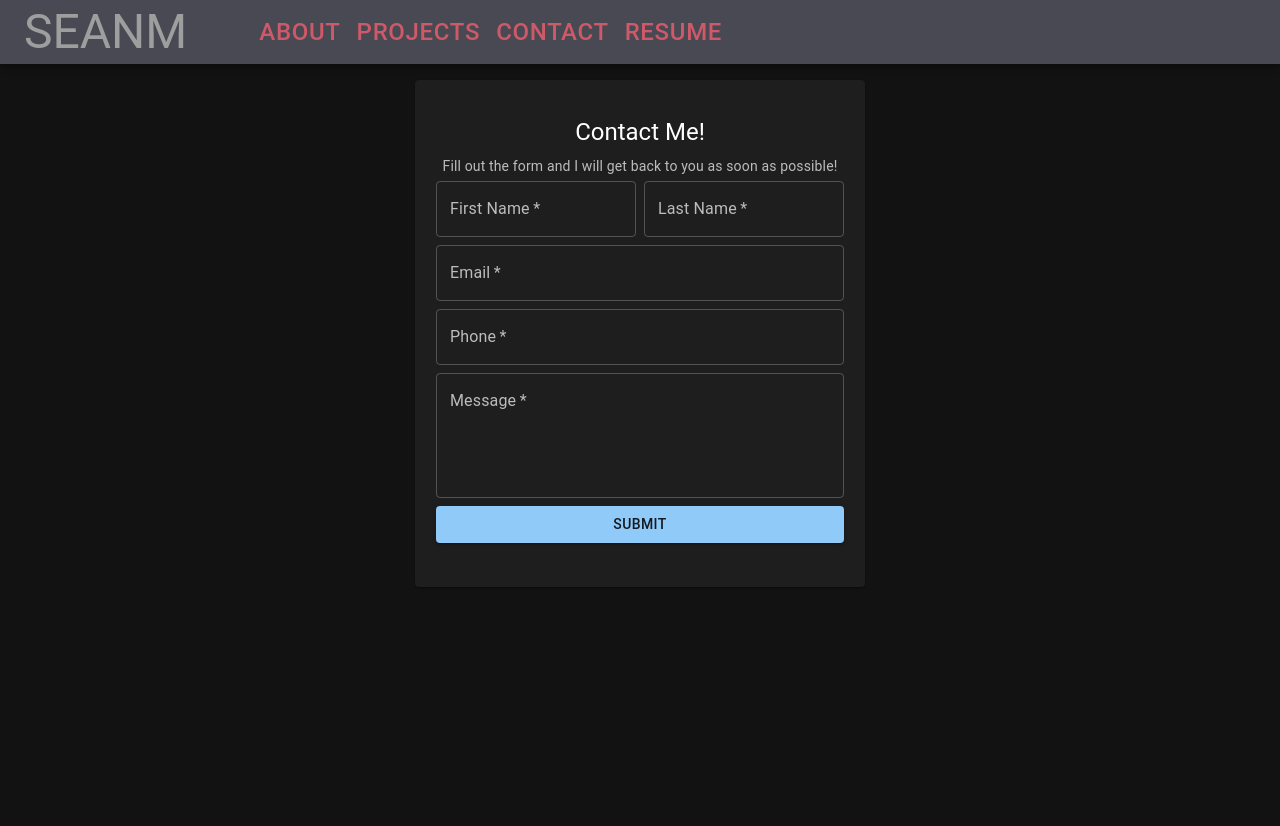
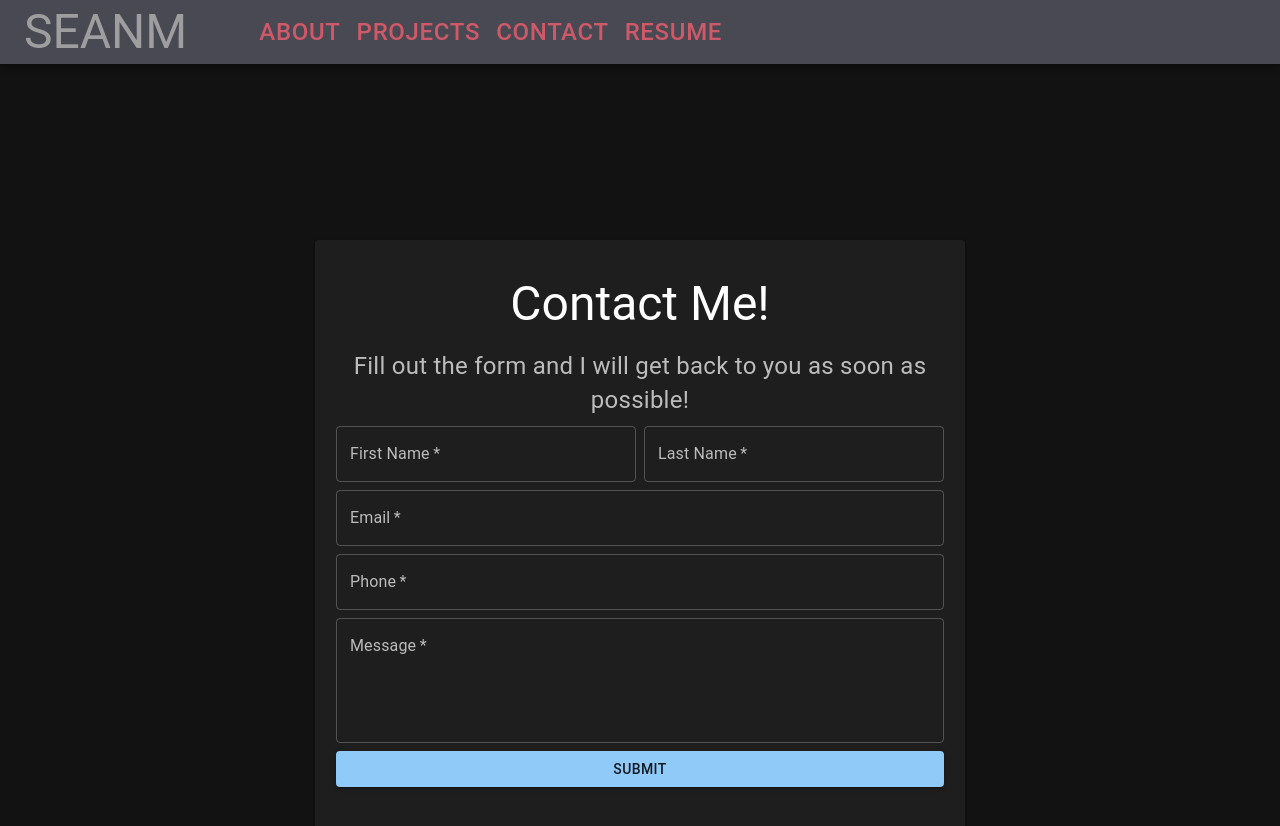
Before and after one commit to McTastic/PortfolioV2_React, a React (Create React App) app: page / in a window 1280 px wide. Both pictures are taken after a click on the button "CONTACT". Shown: the top 826 px of the page. Before the commit the page ends 800 px from the top, so only its background shows below. Built offline with nearby package versions, Linux system fonts and the light colour scheme; grey boxes are pictures that could not be loaded.

Commit message:
changed contact form font

```diff
--- a/src/components/form.jsx
+++ b/src/components/form.jsx
@@ -47,16 +47,16 @@ const ContactForm = () => {
 
   return (
     <div className="Contact">
-      <Typography gutterBottom variant="h3" align="center"></Typography>
       <Grid>
-        <Card style={{ maxWidth: 450, padding: "20px 5px", margin: "0 auto" }}>
+        <Card style={{ maxWidth: 650, padding: "20px 5px", margin: "0 auto" }}>
           <CardContent>
-            <Typography gutterBottom variant="h5">
+            <Typography gutterBottom variant="h3">
               Contact Me!
             </Typography>
             <Typography
               variant="body2"
               color="textSecondary"
+              fontSize="1.5em"
               component="p"
               gutterBottom
             >
--- a/src/components/pages/Resume.jsx
+++ b/src/components/pages/Resume.jsx
@@ -4,7 +4,7 @@ import "../../css/resume.css"
 const Resume = () =>{
     return (
         <div className="resume">
-        <iframe title="Sean's Resume"src={ResumePDF} width="75%" height="950em">
+        <iframe title="Sean's Resume"src={ResumePDF} width="75%" height="1000em">
         </iframe>
         </div>
     )
--- a/src/css/contact.css
+++ b/src/css/contact.css
@@ -1,3 +1,3 @@
 .Contact{
-    margin-top: 5em;
+    margin-top: 15em;
 }
```
